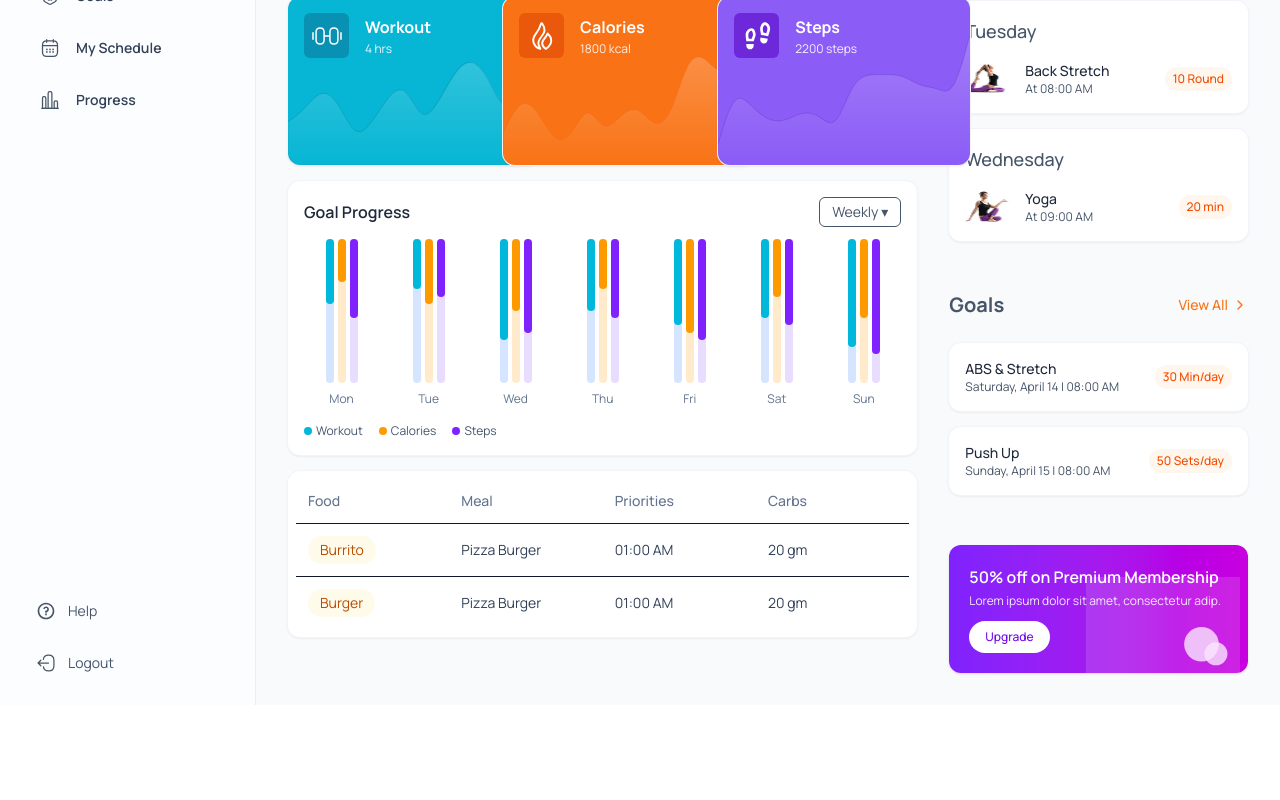
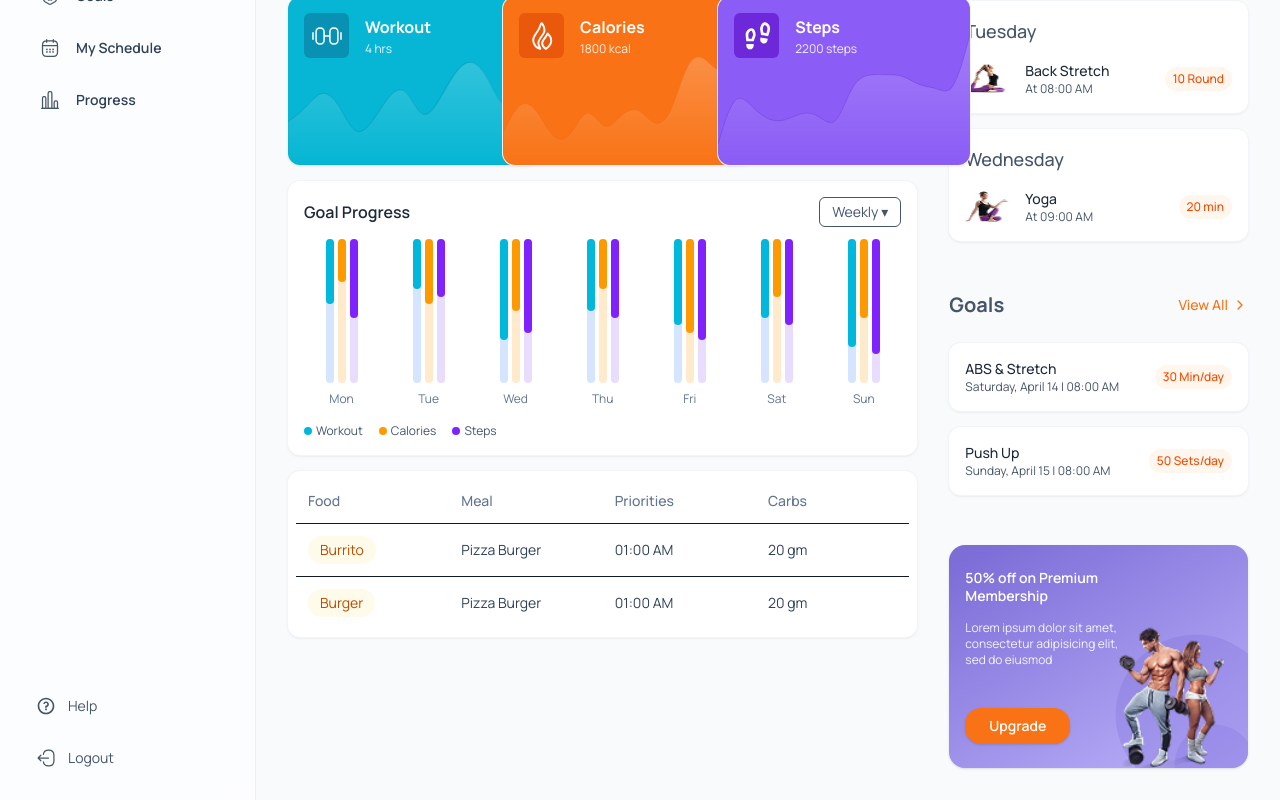
Before and after one commit to nipunrajk/fitness-dashboard, a React (Vite) app: page / in a window 1280 px wide. Shown: the part 287-1087 px from the top of the page. Before the commit the page ends 992 px from the top, so only its background shows below. Built offline with nearby package versions, Linux system fonts and the light colour scheme.

Commit message:
promo card

```diff
--- a/src/components/PromoCard.tsx
+++ b/src/components/PromoCard.tsx
@@ -1,13 +1,38 @@
-
 export default function PromoCard() {
   return (
-    <section className="relative overflow-hidden rounded-xl bg-gradient-to-r from-violet-600 to-fuchsia-600 p-5 text-white shadow-sm">
-      <div className="max-w-xs">
-        <h3 className="text-base font-semibold">50% off on Premium Membership</h3>
-        <p className="mt-1 text-xs opacity-90">Lorem ipsum dolor sit amet, consectetur adip.</p>
-        <button className="mt-3 rounded-full bg-white px-4 py-2 text-xs font-medium text-violet-700">Upgrade</button>
+    <section
+      className='relative overflow-hidden rounded-2xl py-6 px-4 text-white shadow-sm'
+      style={{ background: 'var(--gradient-promo)' }}
+    >
+      {/* decorative gradient svg */}
+      <img
+        src='/promo-card/gradient.svg'
+        alt=''
+        aria-hidden
+        className='pointer-events-none absolute bottom-0 right-0 h-28 opacity-70 md:h-40'
+      />
+
+      <div className='relative z-10 max-w-md pr-28'>
+        <h3 className='text-sm font-semibold leading-tight'>
+          50% off on Premium Membership
+        </h3>
+        <p className='mt-4 text-xs font-normal opacity-90'>
+          Lorem ipsum dolor sit amet, consectetur adipisicing elit, sed do
+          eiusmod
+        </p>
+        <button
+          type='button'
+          className='mt-10 inline-flex items-center rounded-2xl bg-primary px-6 py-2 text-sm font-semibold text-white shadow hover:opacity-95 focus:outline-none focus:ring-2 focus:ring-white/40'
+        >
+          Upgrade
+        </button>
       </div>
-      <img src="/images/promo.svg" alt="Promo" className="pointer-events-none absolute bottom-0 right-2 h-24 opacity-90" />
+
+      <img
+        src='/promo-card/fitness.png'
+        alt='Promo'
+        className='pointer-events-none absolute bottom-0 right-4 h-28 opacity-95 md:right-6 md:h-36'
+      />
     </section>
   );
 }
--- a/src/styles/index.css
+++ b/src/styles/index.css
@@ -7,7 +7,7 @@
   --primary: #f97316;
   --secondary: #475569;
   --muted: #64748b;
-  --slate-800: #1E293B;
+  --slate-800: #1e293b;
   --neutral-100: #f1f5f9;
   --neutral-200: #f8fafb;
 
@@ -23,6 +23,8 @@
     #fc6212 42.28%,
     rgba(234, 88, 12, 0) 100%
   );
+  --gradient-promo: linear-gradient(150deg, #7c6dd7 4.71%, #c4baff 110.44%),
+    #fff;
 }
 
 @theme {
```
Also changed, not shown: public/promo-card/fitness.png (added), public/promo-card/gradient.svg (added).
